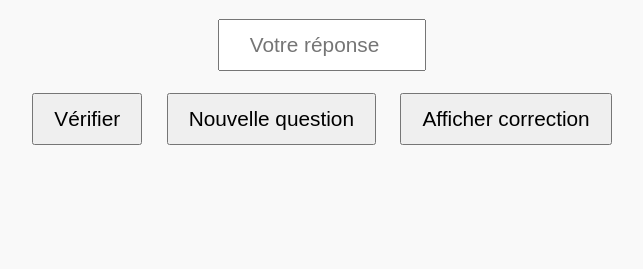
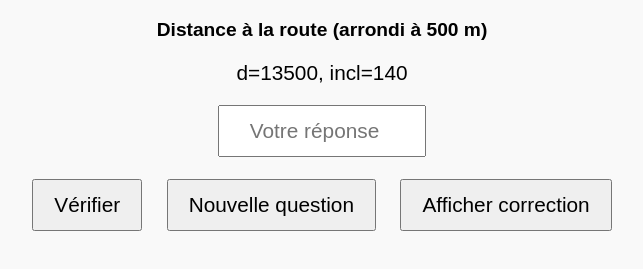
Before and after one commit to totophile14/Outil, a plain HTML site: page index.html in a window 1280 px wide. Shown: the part 89-358 px from the top of the page, without its empty margins (318-961 px from the left). Drawn offline with Linux system fonts and the light colour scheme.

Commit message:
Update index.html

```diff
--- a/index.html
+++ b/index.html
@@ -75,7 +75,7 @@
           if(rounded>=1 && rounded<=30) valid=true;
           params={g,w};
         } else{
-          const d=randomDistance(), gis=randomGisement180();
+          const d=randomDistance(), incl=randomGisement180();
           raw = d*Math.sin(degToRad(incl));
           rounded = roundTo500(raw);
           valid=true;
```
